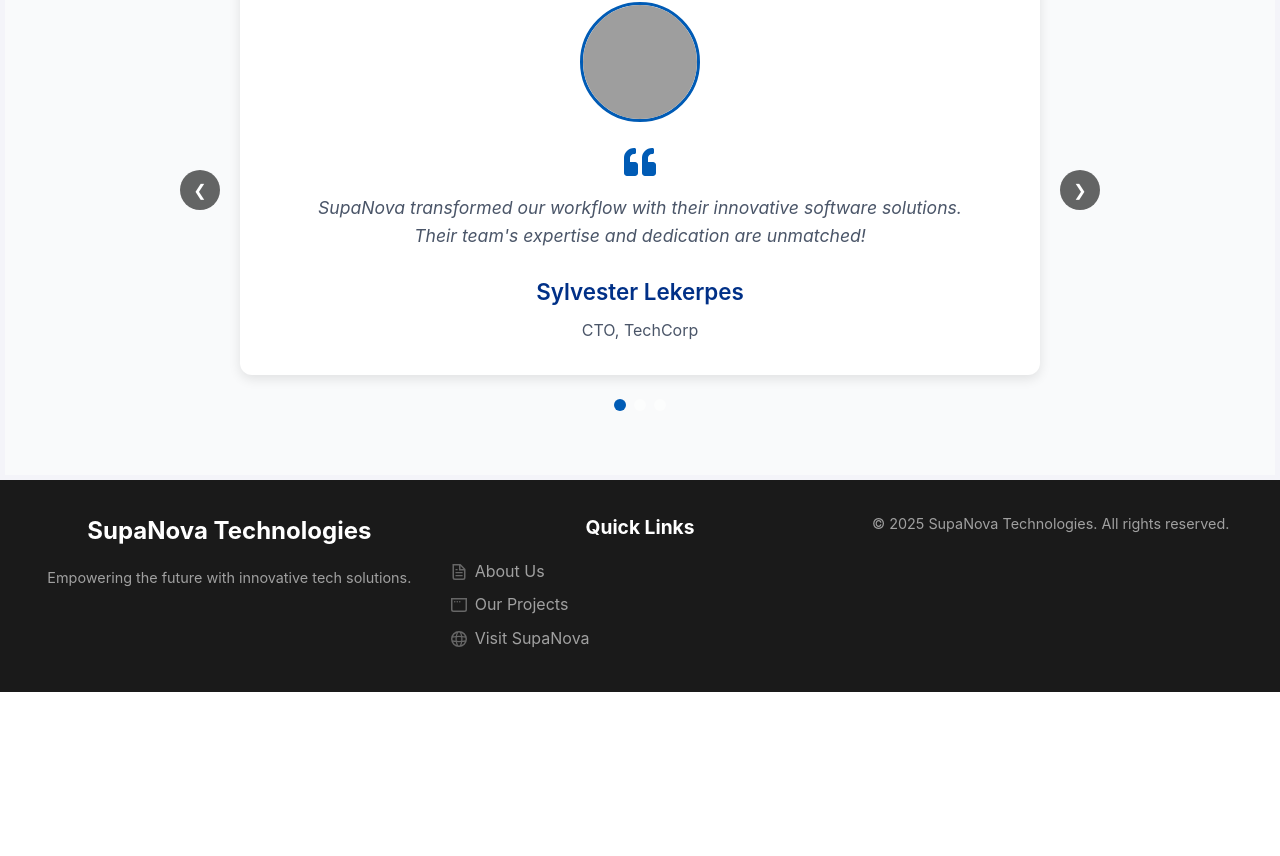
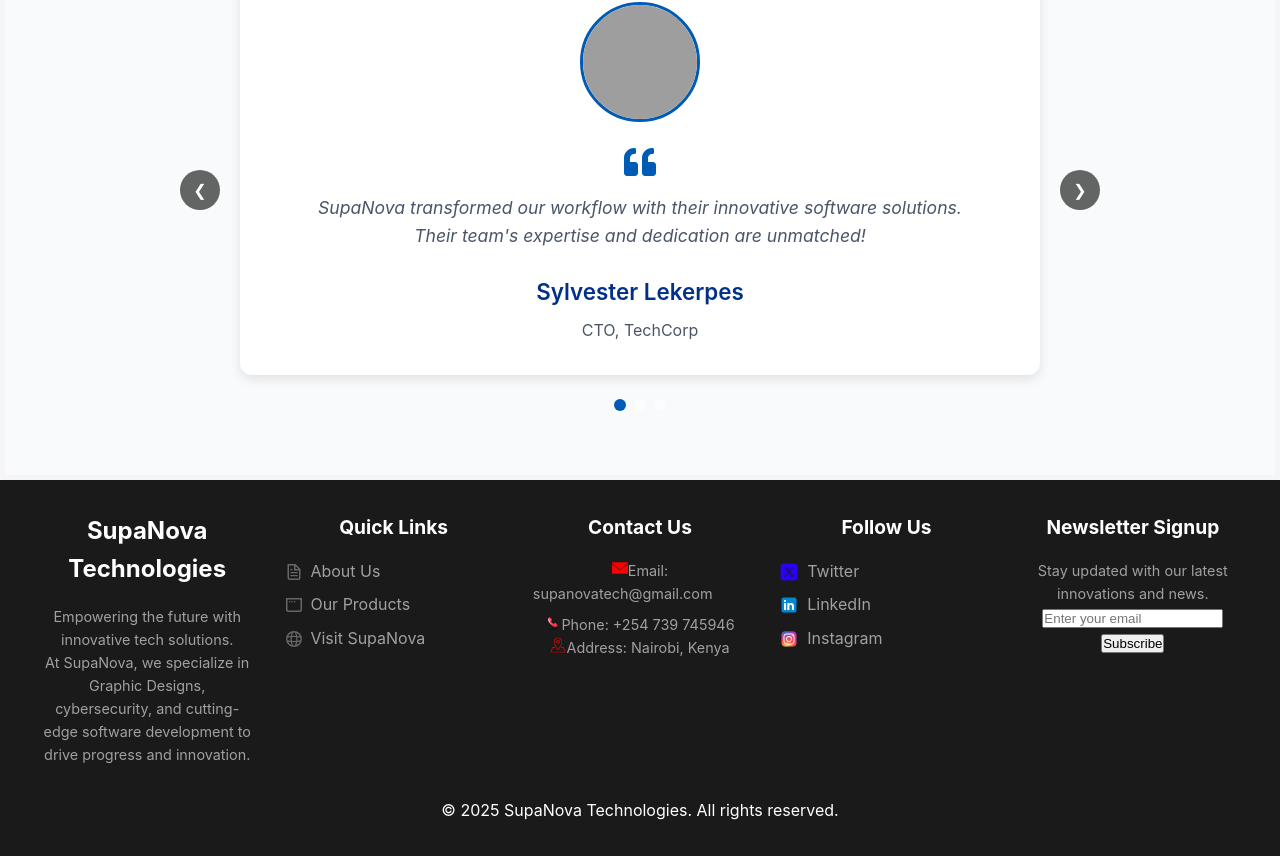
Before and after one commit to richardngasike/supanova, a Next.js app: page / in a window 1280 px wide. Shown: the part 1368-2224 px from the top of the page. Before the commit the page ends 2060 px from the top, so only its background shows below. Built offline with nearby package versions, Linux system fonts and the light colour scheme; grey boxes are pictures that could not be loaded.

Commit message:
Add files via upload

```diff
--- a/src/app/components/Footer.js
+++ b/src/app/components/Footer.js
@@ -8,6 +8,10 @@ export default function Footer() {
         <div className={styles.footerSection}>
           <h3>SupaNova Technologies</h3>
           <p>Empowering the future with innovative tech solutions.</p>
+          <p>
+            At SupaNova, we specialize in Graphic Designs, cybersecurity, and cutting-edge
+            software development to drive progress and innovation.
+          </p>
         </div>
         <div className={styles.footerSection}>
           <h4>Quick Links</h4>
@@ -26,7 +30,7 @@ export default function Footer() {
             About Us
           </a>
           <a
-            href="https://supanovatech.com/projects"
+            href="/shop"
             target="_blank"
             rel="noopener noreferrer"
           >
@@ -37,7 +41,7 @@ export default function Footer() {
               width={16}
               height={16}
             />
-            Our Projects
+            Our Products
           </a>
           <a
             href="https://supanovatech.com"
@@ -55,7 +59,105 @@ export default function Footer() {
           </a>
         </div>
         <div className={styles.footerSection}>
-          <p>&copy; {new Date().getFullYear()} SupaNova Technologies. All rights reserved.</p>
+          <h4>Contact Us</h4>
+          <p>
+            <Image
+              aria-hidden
+              src="/email.png"
+              alt="Email icon"
+              width={16}
+              height={16}
+            />
+            Email: <a href="mailto:info@supanovatech.com">supanovatech@gmail.com</a>
+          </p>
+          <p>
+            <Image
+              aria-hidden
+              src="/phone.png"
+              alt="Phone icon"
+              width={16}
+              height={16}
+            />
+            Phone: +254 739 745946
+          </p>
+          <p>
+            <Image
+              aria-hidden
+              src="/address.png"
+              alt="Location icon"
+              width={16}
+              height={16}
+            />
+            Address: Nairobi, Kenya
+          </p>
+        </div>
+        <div className={styles.footerSection}>
+          <h4>Follow Us</h4>
+          <div className={styles.socialLinks}>
+            <a
+              href="https://twitter.com/supanovatech"
+              target="_blank"
+              rel="noopener noreferrer"
+            >
+              <Image
+                aria-hidden
+                src="/twitter.png"
+                alt="Twitter icon"
+                width={20}
+                height={20}
+              />
+              Twitter
+            </a>
+            <a
+              href="https://linkedin.com/company/supanovatech"
+              target="_blank"
+              rel="noopener noreferrer"
+            >
+              <Image
+                aria-hidden
+                src="/linkedin.svg"
+                alt="LinkedIn icon"
+                width={20}
+                height={20}
+              />
+              LinkedIn
+            </a>
+            <a
+              href="https://instagram.com/supanovatech"
+              target="_blank"
+              rel="noopener noreferrer"
+            >
+              <Image
+                aria-hidden
+                src="/instagram.svg"
+                alt="Instagram icon"
+                width={20}
+                height={20}
+              />
+              Instagram
+            </a>
+          </div>
+        </div>
+        <div className={styles.footerSection}>
+          <h4>Newsletter Signup</h4>
+          <p>Stay updated with our latest innovations and news.</p>
+          <form className={styles.newsletterForm}>
+            <input
+              type="email"
+              placeholder="Enter your email"
+              className={styles.newsletterInput}
+              aria-label="Email for newsletter"
+            />
+            <button type="submit" className={styles.newsletterButton}>
+              Subscribe
+            </button>
+          </form>
+        </div>
+        <div className={styles.footerBottom}>
+          <p>
+            &copy; {new Date().getFullYear()} SupaNova Technologies. All rights
+            reserved.
+          </p>
         </div>
       </div>
     </footer>
--- a/src/app/components/SlideCarousel.js
+++ b/src/app/components/SlideCarousel.js
@@ -21,7 +21,7 @@ const slides = [
     src: "/cover3.jpg",
     alt: "SupaNova Project 3",
     caption: "Cybersecurity Excellence",
-    subCaption: "Protecting your digital world with advanced security",
+    subCaption: "Protecting your digital world with advanced security from Experienced Ethical Hackers",
   },
   {
     src: "/cover2.jpg",
@@ -71,7 +71,6 @@ export default function SlideCarousel() {
 
   return (
     <div className={styles.carouselContainer}>
-      {/* Desktop Carousel */}
       <div className={styles.carousel}>
         <div className={styles.slideContainer}>
           {slides.map((slide, index) => (
@@ -83,8 +82,9 @@ export default function SlideCarousel() {
                 src={slide.src}
                 alt={slide.alt}
                 fill
-                sizes="100vw"
+                sizes="(max-width: 768px) 100vw, 100vw"
                 className={styles.image}
+                priority={index === 0} // Optimize initial slide loading
               />
               <div className={styles.overlay}>
                 <h3 className={styles.caption}>{slide.caption}</h3>
@@ -132,27 +132,6 @@ export default function SlideCarousel() {
           ))}
         </div>
       </div>
-
-      {/* Mobile Static Image Layout */}
-      <div className={styles.mobileLayout}>
-        <Image
-          src="/mobile.jpg" // New image for mobile
-          alt="SupaNova Mobile Background"
-          fill
-          sizes="100vw"
-          className={styles.image}
-        />
-        <div className={styles.mobileOverlay}>
-          <h3 className={styles.mobileCaption}>SupaNova Technologies</h3>
-          <a href="/services" className={styles.mobileStartButton}>
-            Start with Us
-          </a>
-          <a href="/about" className={styles.mobileExploreButton}>
-            Explore Our World!
-          </a>
-        </div>
-      </div>
     </div>
   );
-
 }
--- a/src/app/components/WhatsAppFAB.js
+++ b/src/app/components/WhatsAppFAB.js
@@ -1,4 +1,7 @@
+"use client";
+
 import { useEffect } from "react";
+import Image from "next/image";
 import styles from "../styles/WhatsAppFAB.module.css";
 
 const WhatsAppFAB = () => {
@@ -10,27 +13,22 @@ const WhatsAppFAB = () => {
     // Check if the element already exists to avoid duplicates
     if (!document.getElementById("whatsappFabContainer")) {
       const link = document.createElement("a");
-      link.href = `https://wa.me/+254739745946?text=Hello,%20I%20have%20a%20question!`;
+      link.href = `https://icons8.com/icon/7OeRNqg6S7Vf/whatsapp`;
       link.target = "_blank";
       link.rel = "noopener noreferrer";
       link.className = styles.whatsappFab;
 
-      // Create an SVG element for the WhatsApp icon
+      // Create an img element for the WhatsApp icon
       const icon = document.createElement("span");
       icon.className = styles.whatsappIcon;
-      icon.innerHTML = `
-        <svg xmlns="http://www.w3.org/2000/svg" viewBox="0 0 24 24" width="30" height="30" fill="#ffffffff">
-          <path d="M17.472 14.382c-.297-.149-1.758-.867-2.03-.967-.273-.099-.471-.148-.67.15-.197.297-.767.966-.94 1.164-.173.198-.347.223-.644.075-.297-.149-1.255-.463-2.39-1.475-.883-.788-1.48-1.761-1.653-2.059-.173-.297-.018-.458.13-.606.134-.134.297-.347.446-.52.149-.174.297-.298.473-.297.178-.001.356.098.534.298.177.198.683.765.94 1.063.257.297.514.446.712.347.198-.099.913-.473 1.789-.872.876-.399 1.484-.297 1.682.099.198.495.955 1.063 1.053 1.361.099.297.099.645-.099.894-.297.297-.644.446-.942.595z"/>
-          <path d="M12 2C6.48 2 2 6.48 2 12c0 1.776.463 3.447 1.267 4.9L2 22l5.1-1.267A9.916 9.916 0 0012 22c5.52 0 10-4.48 10-10S17.52 2 12 2zm0 18c-1.776 0-3.447-.463-4.9-1.267l-.366-.091-3.02.749.749-3.02-.091-.366C3.463 15.447 3 13.776 3 12c0-4.963 4.037-9 9-9s9 4.037 9 9-4.037 9-9 9z"/>
-        </svg>
-      `; // Official WhatsApp SVG icon
-
-      const text = document.createElement("span");
-      text.className = styles.chatText;
-      text.textContent = "Whatsapp";
+      const img = document.createElement("img");
+      img.src = "https://img.icons8.com/?size=100&id=BkugfgmBwtEI&format=png&color=000000";
+      img.alt = "WhatsApp Icon";
+      img.width = 50;
+      img.height = 50;
+      icon.appendChild(img);
 
       link.appendChild(icon);
-      link.appendChild(text);
       fabContainer.appendChild(link);
 
       // Append to body
```
Also changed, not shown: src/app/components/FeaturedServices.js (line endings or trailing spaces), src/app/components/Navbar.js (line endings or trailing spaces), src/app/components/Testimonials.js (line endings or trailing spaces).
